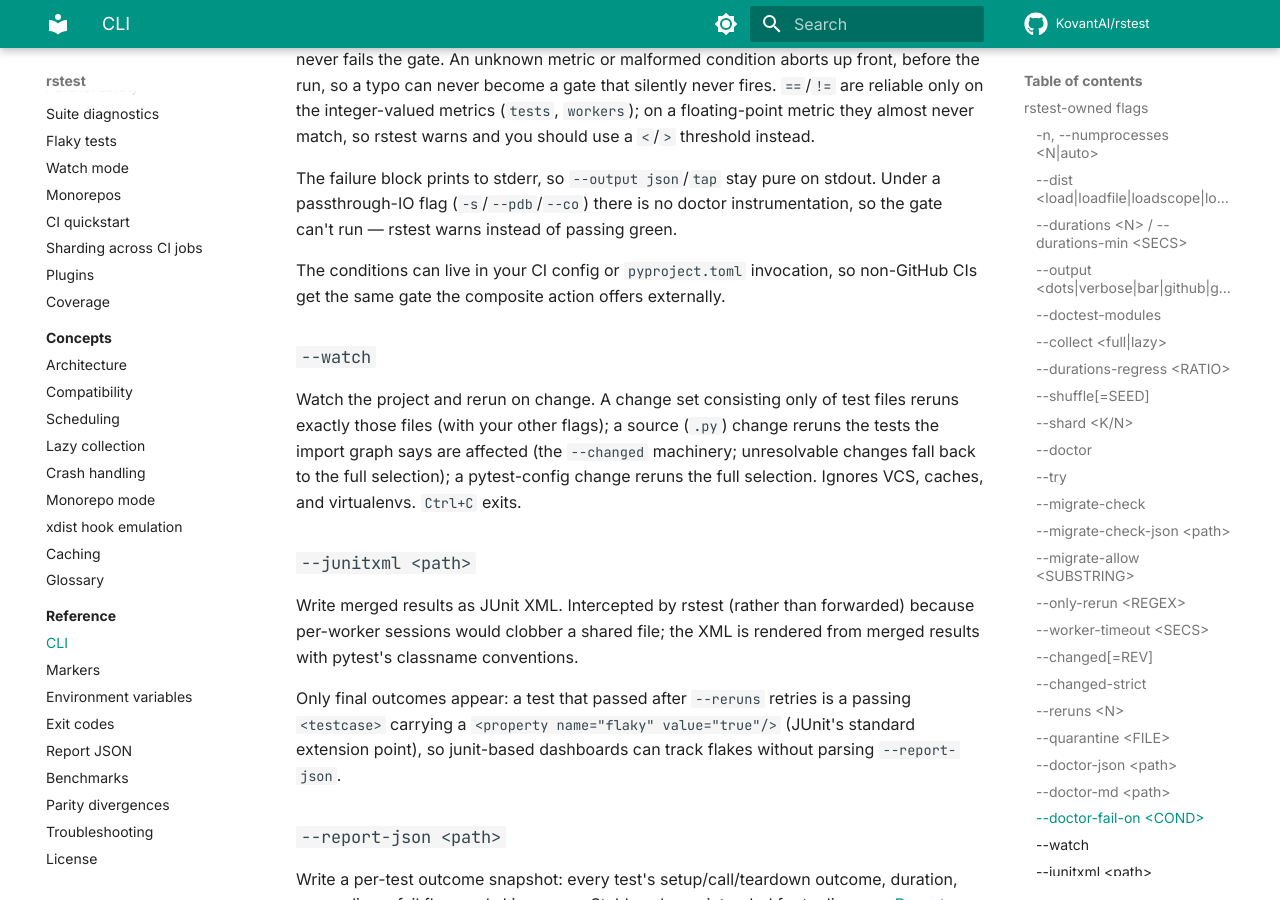
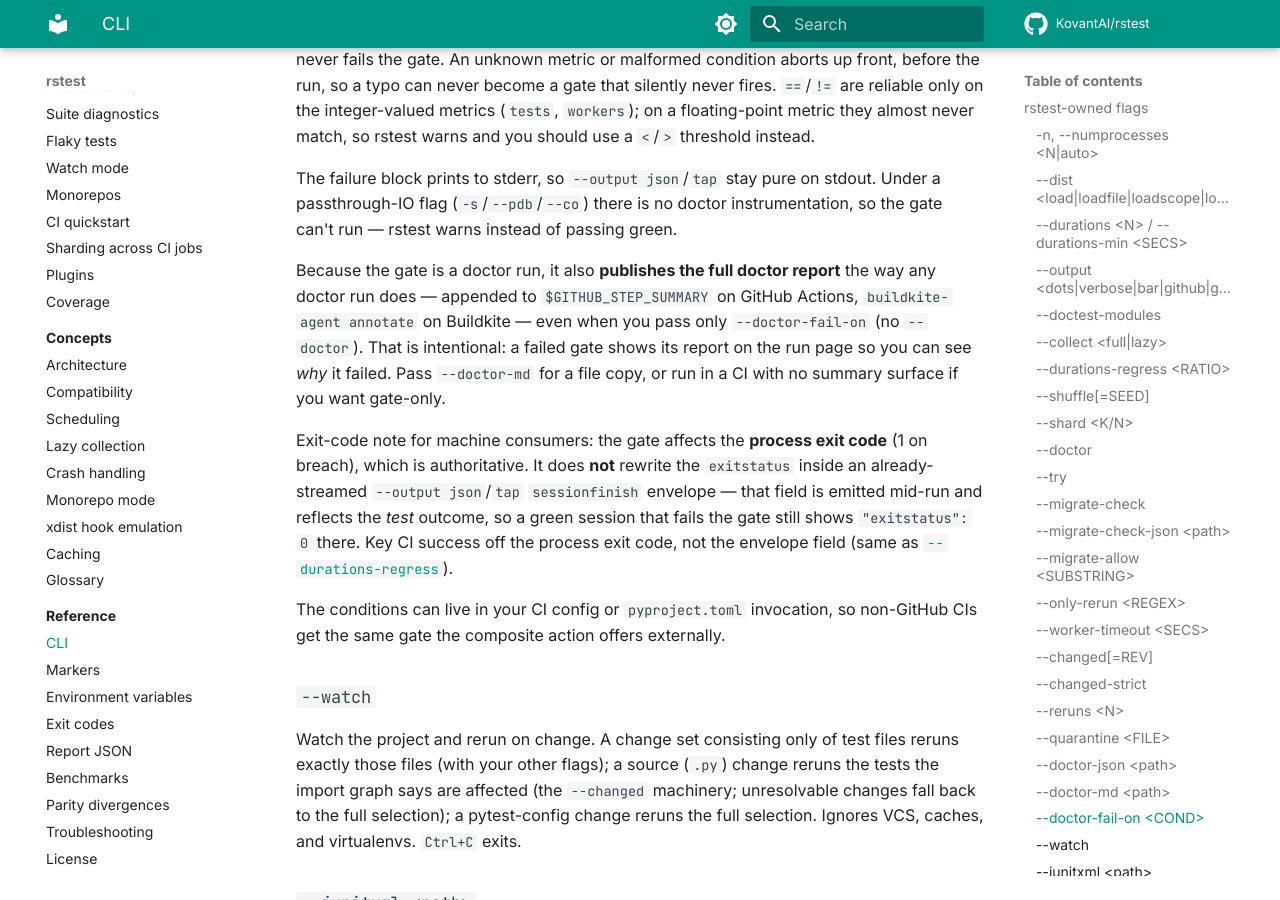
Before and after one commit to KovantAI/rstest, an MkDocs documentation site: the page built from docs/reference/cli.md, in a window 1280 px wide and 900 px high, scrolled down 11778 px. Built offline with MkDocs 1.6.1 and Material for MkDocs 9.7.7, drawn with Linux system fonts in a browser that asks for light colours; comment, search, counter and statistics services are not loaded.

Commit message:
fix: documentation

```diff
--- a/docs/reference/cli.md
+++ b/docs/reference/cli.md
@@ -552,6 +552,21 @@ The failure block prints to stderr, so `--output json`/`tap` stay pure on
 stdout. Under a passthrough-IO flag (`-s`/`--pdb`/`--co`) there is no doctor
 instrumentation, so the gate can't run — rstest warns instead of passing green.
 
+Because the gate is a doctor run, it also **publishes the full doctor report**
+the way any doctor run does — appended to `$GITHUB_STEP_SUMMARY` on GitHub
+Actions, `buildkite-agent annotate` on Buildkite — even when you pass only
+`--doctor-fail-on` (no `--doctor`). That is intentional: a failed gate shows
+its report on the run page so you can see *why* it failed. Pass `--doctor-md`
+for a file copy, or run in a CI with no summary surface if you want gate-only.
+
+Exit-code note for machine consumers: the gate affects the **process exit
+code** (1 on breach), which is authoritative. It does **not** rewrite the
+`exitstatus` inside an already-streamed `--output json`/`tap` `sessionfinish`
+envelope — that field is emitted mid-run and reflects the *test* outcome, so a
+green session that fails the gate still shows `"exitstatus": 0` there. Key CI
+success off the process exit code, not the envelope field (same as
+[`--durations-regress`](#-durations-regress-ratio)).
+
 The conditions can live in your CI config or `pyproject.toml` invocation, so
 non-GitHub CIs get the same gate the composite action offers externally.
 
```
Also changed, not shown: docs/reference/report-json.md (+7 -1 lines).
